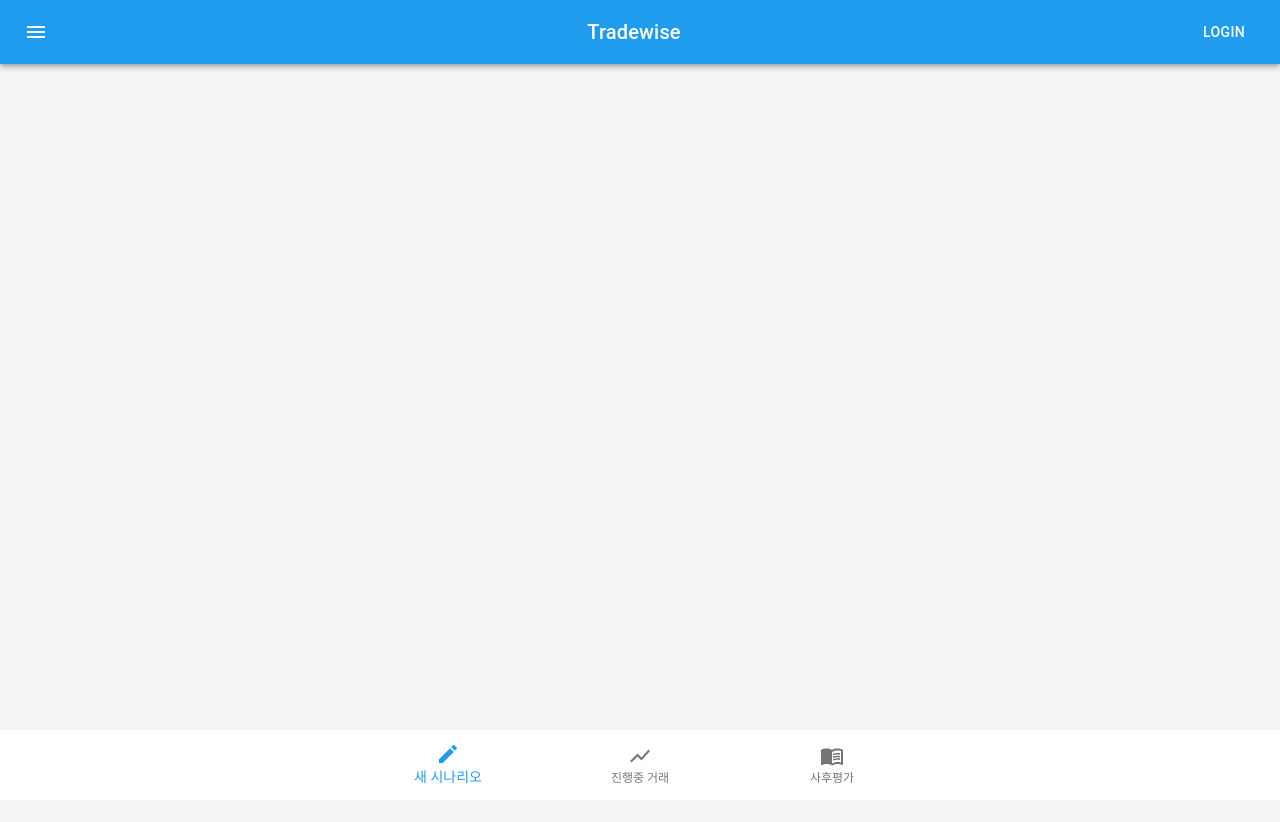
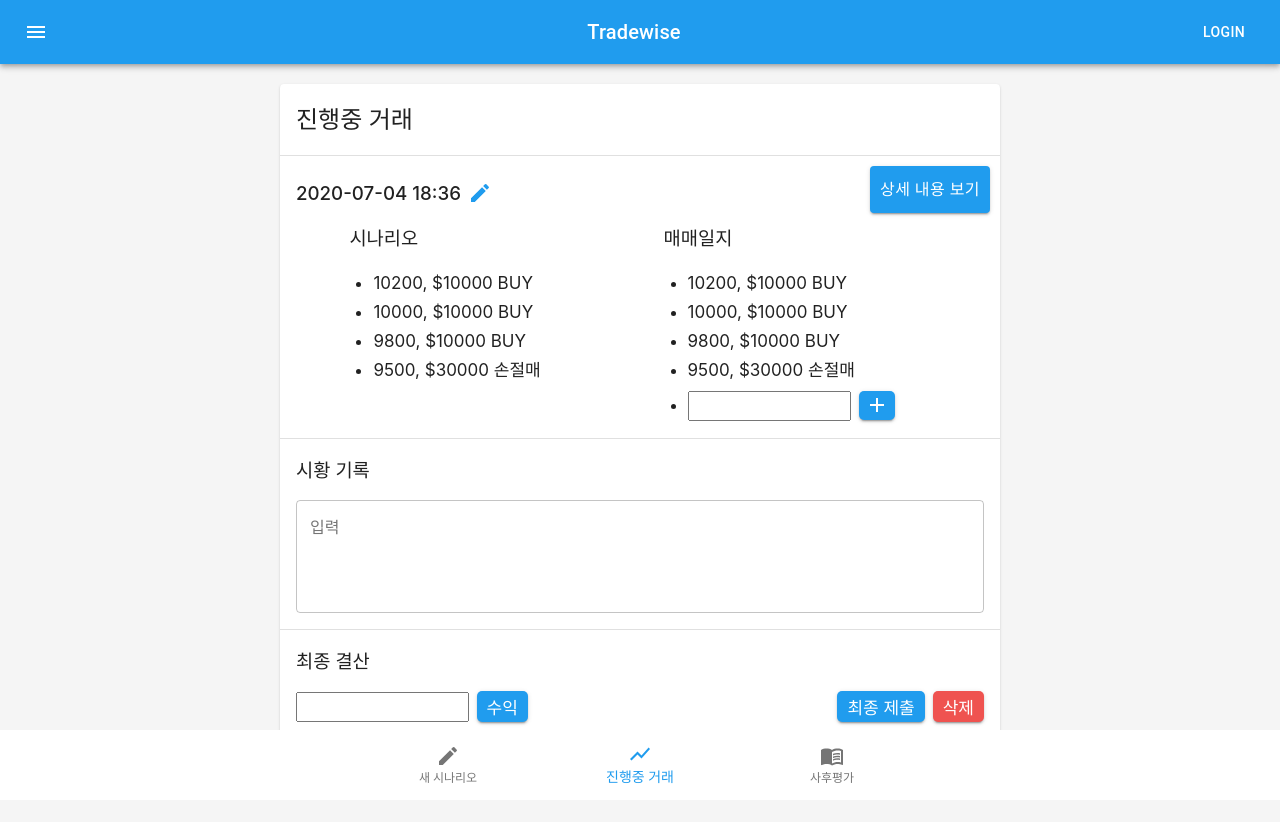
Before and after one commit to freewizard20/boilerplate, a React (Create React App) app: page /current in a window 1280 px wide. Shown: the top 822 px of the page. Before the commit the page ends 800 px from the top, so only its background shows below. Built offline with nearby package versions, Linux system fonts and the light colour scheme.

Commit message:
added current css

```diff
--- a/src/App.css
+++ b/src/App.css
@@ -37,8 +37,29 @@ body {
   font-size: 16px;
   outline: none;
   border-radius: 6px;
+  box-shadow: 0px 3px 1px -2px rgba(0, 0, 0, 0.2),
+    0px 2px 2px 0px rgba(0, 0, 0, 0.14), 0px 1px 5px 0px rgba(0, 0, 0, 0.12);
 }
 
 .green {
   background-color: green;
 }
+
+.addbutton {
+  border: none;
+  background-color: #209cee;
+  border-radius: 5px;
+  padding: 0px 6px;
+  box-shadow: 0px 3px 1px -2px rgba(0, 0, 0, 0.2),
+    0px 2px 2px 0px rgba(0, 0, 0, 0.14), 0px 1px 5px 0px rgba(0, 0, 0, 0.12);
+}
+
+.removebutton {
+  border: none;
+  background-color: #ef5350;
+  border-radius: 5px;
+  padding: 0px 6px;
+  box-shadow: 0px 3px 1px -2px rgba(0, 0, 0, 0.2),
+    0px 2px 2px 0px rgba(0, 0, 0, 0.14), 0px 1px 5px 0px rgba(0, 0, 0, 0.12);
+  font-size: 0px;
+}
--- a/src/App.js
+++ b/src/App.js
@@ -2,7 +2,7 @@ import React from "react";
 import "./App.css";
 import Header from "./components/nav/Header";
 import Navbar from "./components/nav/Navbar";
-import Index from "./components/index/Index";
+import Current from "./components/index/Current";
 import Input from "./components/input/Input";
 import Feedback from "./components/feedback/Feedback";
 import { BrowserRouter as Router, Switch, Route } from "react-router-dom";
@@ -14,7 +14,7 @@ function App() {
         <Header />
         <Switch>
           <Route path="/" exact component={Input} />
-          <Route path="/input" exact component={Index} />
+          <Route path="/current" exact component={Current} />
           <Route path="/feedback" exact component={Feedback} />
         </Switch>
         <Navbar />
--- /dev/null
+++ b/src/components/index/Current.js
@@ -0,0 +1,213 @@
+import React from "react";
+import { makeStyles } from "@material-ui/core/styles";
+import Card from "@material-ui/core/Card";
+import CardContent from "@material-ui/core/CardContent";
+import AddIcon from "@material-ui/icons/Add";
+import Accordion from "@material-ui/core/Accordion";
+import AccordionDetails from "@material-ui/core/AccordionDetails";
+import AccordionSummary from "@material-ui/core/AccordionSummary";
+import Typography from "@material-ui/core/Typography";
+import ExpandMoreIcon from "@material-ui/icons/ExpandMore";
+import Divider from "@material-ui/core/Divider";
+import Button from "@material-ui/core/Button";
+import TextField from "@material-ui/core/TextField";
+import "./current.css";
+import CreateIcon from "@material-ui/icons/Create";
+import Fab from "@material-ui/core/Fab";
+
+const useStyles = makeStyles({
+  root: {
+    minWidth: 275,
+    maxWidth: 720,
+    margin: "20px auto",
+    textAlign: "left",
+    padding: 0,
+  },
+  bullet: {
+    display: "inline-block",
+    margin: "0 2px",
+    transform: "scale(0.8)",
+  },
+  title: {
+    fontSize: 14,
+  },
+  pos: {
+    marginBottom: 12,
+  },
+  settings: {
+    position: "relative",
+    top: "5px",
+    left: "1px",
+    color: "#209cee",
+    borderRadius: "50%",
+    backgroundColor: "white",
+    border: "none",
+  },
+  margin: {
+    margin: "auto",
+    display: "block",
+    marginBottom: "20px",
+  },
+});
+
+export default function Feedback() {
+  const classes = useStyles();
+  const [expanded, setExpanded] = React.useState(false);
+
+  const handleChange = (panel) => (event, isExpanded) => {
+    setExpanded(isExpanded ? panel : false);
+  };
+
+  return (
+    <>
+      <Card className={classes.root}>
+        <CardContent style={{ padding: 0 }}>
+          <h2 className="title-feedback">진행중 거래</h2>
+          <Divider />
+          <div className="index-details">
+            <h3 className="subtitle-feedback">
+              2020-07-04 18:36
+              <button className={classes.settings}>
+                <CreateIcon />
+              </button>
+            </h3>
+            <Button
+              variant="contained"
+              color="primary"
+              className="current-details-button"
+              style={{
+                color: "white",
+                padding: "0px 10px",
+                margin: "10px",
+                fontSize: "16px",
+              }}
+            >
+              상세 내용 보기
+            </Button>
+          </div>
+          <div className="index-details-main">
+            <div className="index-details-scenario">
+              <h3 className="subtitle-feedback" style={{ marginTop: "0px" }}>
+                시나리오
+              </h3>
+              <ul className="scenario-list">
+                <li>10200, $10000 BUY</li>
+                <li>10000, $10000 BUY</li>
+                <li>9800, $10000 BUY</li>
+                <li>9500, $30000 손절매</li>
+              </ul>
+            </div>
+            <div className="index-details-scenario">
+              <h3 className="subtitle-feedback" style={{ marginTop: "0px" }}>
+                매매일지
+              </h3>
+              <ul className="scenario-list">
+                <li>10200, $10000 BUY</li>
+                <li>10000, $10000 BUY</li>
+                <li>9800, $10000 BUY</li>
+                <li>9500, $30000 손절매</li>
+                <li>
+                  <input className="scenario-input" type="text"></input>
+                  <button
+                    className="addbutton"
+                    style={{
+                      marginLeft: "8px",
+                      position: "relative",
+                      top: "6px",
+                    }}
+                  >
+                    <AddIcon style={{ color: "white", marginTop: "2px" }} />
+                  </button>
+                </li>
+              </ul>
+              {/* <Fab
+                size="small"
+                color="primary"
+                aria-label="add"
+                className={classes.margin}
+              >
+                <AddIcon style={{ color: "white", marginTop: "6px" }} />
+              </Fab> */}
+            </div>
+          </div>
+          <Divider />
+          <div style={{ padding: "16px" }}>
+            <h3
+              className="subtitle-feedback"
+              style={{ marginTop: "0px", marginLeft: "0px" }}
+            >
+              시황 기록
+            </h3>
+            <TextField
+              id="outlined-multiline-static"
+              className="self-textfield"
+              label="입력"
+              multiline
+              rows={4}
+              variant="outlined"
+            />
+          </div>
+          <Divider />
+          <h3
+            className="subtitle-feedback"
+            style={{ margin: "16px", marginBottom: "0px" }}
+          >
+            최종 결산
+          </h3>
+          <div
+            style={{
+              padding: "16px",
+              display: "flex",
+              justifyContent: "space-between",
+            }}
+          >
+            <div>
+              <input className="scenario-input" type="text"></input>
+              <button
+                className="addbutton"
+                style={{
+                  marginLeft: "8px",
+                  position: "relative",
+                  top: "2px",
+                  color: "white",
+                  fontSize: "17px",
+                  padding: "3px 10px",
+                }}
+              >
+                수익
+              </button>
+            </div>
+            <div>
+              <button
+                className="addbutton"
+                style={{
+                  marginLeft: "8px",
+                  position: "relative",
+                  top: "2px",
+                  color: "white",
+                  fontSize: "17px",
+                  padding: "3px 10px",
+                }}
+              >
+                최종 제출
+              </button>
+              <button
+                className="removebutton"
+                style={{
+                  marginLeft: "8px",
+                  position: "relative",
+                  top: "2px",
+                  color: "white",
+                  fontSize: "17px",
+                  padding: "3px 10px",
+                }}
+              >
+                삭제
+              </button>
+            </div>
+          </div>
+        </CardContent>
+      </Card>
+    </>
+  );
+}
--- a/src/components/index/Index.js
+++ /dev/null
@@ -1,64 +0,0 @@
-import React from "react";
-import { makeStyles } from "@material-ui/core/styles";
-import Card from "@material-ui/core/Card";
-import CardContent from "@material-ui/core/CardContent";
-import AddIcon from "@material-ui/icons/Add";
-import Accordion from "@material-ui/core/Accordion";
-import AccordionDetails from "@material-ui/core/AccordionDetails";
-import AccordionSummary from "@material-ui/core/AccordionSummary";
-import Typography from "@material-ui/core/Typography";
-import ExpandMoreIcon from "@material-ui/icons/ExpandMore";
-import Divider from "@material-ui/core/Divider";
-
-const useStyles = makeStyles({
-  root: {
-    minWidth: 275,
-    maxWidth: 720,
-    margin: "20px auto",
-    textAlign: "left",
-    padding: 0,
-  },
-  bullet: {
-    display: "inline-block",
-    margin: "0 2px",
-    transform: "scale(0.8)",
-  },
-  title: {
-    fontSize: 14,
-  },
-  pos: {
-    marginBottom: 12,
-  },
-  settings: {
-    position: "relative",
-    top: "3.5px",
-    left: "-2px",
-    color: "#209cee",
-    borderRadius: "50%",
-    backgroundColor: "white",
-    border: "none",
-  },
-  margin: {
-    margin: "auto",
-    display: "block",
-  },
-});
-
-export default function Feedback() {
-  const classes = useStyles();
-  const [expanded, setExpanded] = React.useState(false);
-
-  const handleChange = (panel) => (event, isExpanded) => {
-    setExpanded(isExpanded ? panel : false);
-  };
-
-  return (
-    <>
-      <Card className={classes.root}>
-        <CardContent style={{ padding: 0 }}>
-          <h2 className="title-feedback">진행중 거래</h2>
-        </CardContent>
-      </Card>
-    </>
-  );
-}
--- /dev/null
+++ b/src/components/index/current.css
@@ -0,0 +1,15 @@
+.index-details {
+  display: flex;
+  justify-content: space-between;
+}
+
+.index-details-main {
+  display: flex;
+  justify-content: space-around;
+}
+
+@media only screen and (max-width: 600px) {
+  .index-details-main {
+    flex-direction: column;
+  }
+}
--- a/src/components/input/Input.js
+++ b/src/components/input/Input.js
@@ -7,10 +7,11 @@ import Button from "@material-ui/core/Button";
 import Typography from "@material-ui/core/Typography";
 import Container from "@material-ui/core/Container";
 import Divider from "@material-ui/core/Divider";
+import AddIcon from "@material-ui/icons/Add";
+import RemoveIcon from "@material-ui/icons/Remove";
 import CreateIcon from "@material-ui/icons/Create";
 import TextField from "@material-ui/core/TextField";
 import Fab from "@material-ui/core/Fab";
-import AddIcon from "@material-ui/icons/Add";
 import "./input.css";
 
 const useStyles = makeStyles({
@@ -135,22 +136,56 @@ export default function Input() {
             </ul>
             <h3 className="subtitle">시나리오</h3>
             <ul className="scenario-list">
-              <li>10200, $10000 BUY</li>
-              <li>10000, $10000 BUY</li>
+              <li>
+                10200, $10000 BUY
+                {/* <button
+                  className="removebutton"
+                  style={{
+                    marginLeft: "8px",
+                    position: "relative",
+                    top: "5px",
+                  }}
+                >
+                  <RemoveIcon style={{ color: "white" }} />
+                </button> */}
+              </li>
+              <li>
+                10000, $10000 BUY
+                {/* <button
+                  className="removebutton"
+                  style={{
+                    marginLeft: "8px",
+                    position: "relative",
+                    top: "5px",
+                  }}
+                >
+                  <RemoveIcon style={{ color: "white" }} />
+                </button> */}
+              </li>
               <li>9800, $10000 BUY</li>
               <li>9500, $30000 손절매</li>
               <li>
                 <input className="scenario-input" type="text"></input>
+                <button
+                  className="addbutton"
+                  style={{
+                    marginLeft: "8px",
+                    position: "relative",
+                    top: "5px",
+                  }}
+                >
+                  <AddIcon style={{ color: "white", marginTop: "2px" }} />
+                </button>
               </li>
             </ul>
-            <Fab
+            {/* <Fab
               size="small"
               color="primary"
               aria-label="add"
               className={classes.margin}
             >
               <AddIcon style={{ color: "white", marginTop: "6px" }} />
-            </Fab>
+            </Fab> */}
             <h3 className="subtitle">손익계산</h3>
             <ul className="calculation-list">
               <li>
--- a/src/components/input/input.css
+++ b/src/components/input/input.css
@@ -33,4 +33,5 @@
 .calculation-input {
   line-height: 1.4em;
   font-size: 16px;
+  width: 120px;
 }
--- a/src/components/nav/Navbar.js
+++ b/src/components/nav/Navbar.js
@@ -24,7 +24,7 @@ export default function Navbar() {
   useEffect(() => {
     if (window.location.href.toString().includes("feedback")) {
       setValue(2);
-    } else if (window.location.href.toString().includes("input")) {
+    } else if (window.location.href.toString().includes("current")) {
       setValue(1);
     } else {
       setValue(0);
@@ -48,7 +48,7 @@ export default function Navbar() {
       />
       <BottomNavigationAction
         component={Link}
-        to="/input"
+        to="/current"
         label="진행중 거래"
         icon={<ShowChartIcon />}
       />
```
